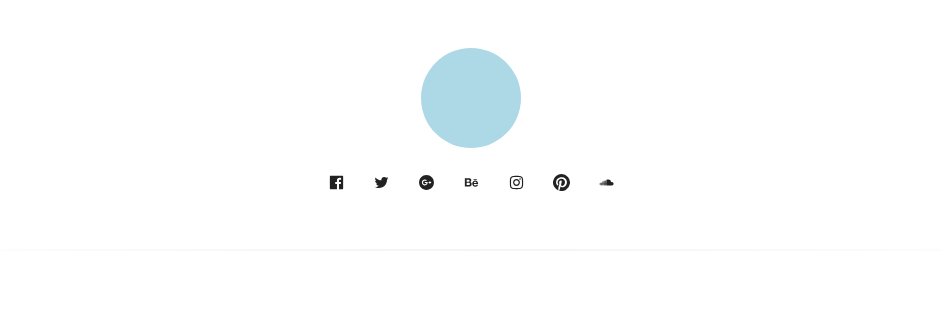
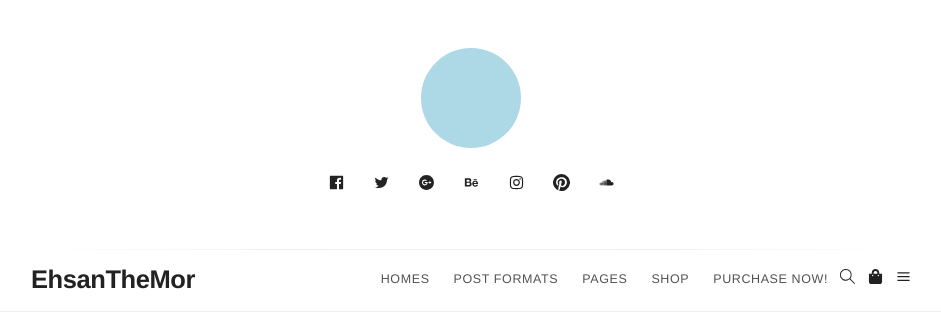
Before and after one commit to EhsanTheMor/blog, a React (Vite) app: page / in a window 1280 px wide. Shown: the top 328 px of the page, without its empty margins (169-1110 px from the left). Built offline with nearby package versions, Linux system fonts and the light colour scheme.

Commit message:
The dot under the navbar completed

```diff
--- /dev/null
+++ b/src/components/NavbarMenu.tsx
@@ -0,0 +1,94 @@
+import '../style/NavbarMenu.css'
+import { SlMagnifier } from 'react-icons/sl'
+import { FaShoppingBag } from 'react-icons/fa'
+import { FiMenu } from 'react-icons/fi'
+import { useRef } from 'react'
+
+export default function NavbarMenu() {
+     const ulSpanElement = useRef<HTMLSpanElement>(null);
+
+     const hoverEffect = (e: React.MouseEvent<HTMLLIElement>) => {
+          const hoverElementXMiddle = e.currentTarget.offsetLeft + e.currentTarget.offsetWidth / 2;
+          const hoverElementYBottom = e.currentTarget.offsetTop + e.currentTarget.offsetHeight;
+
+          const x = hoverElementXMiddle;
+          const y = hoverElementYBottom;
+
+          if (!ulSpanElement) return
+
+          (ulSpanElement.current as HTMLSpanElement).style.top = `${y - 3}px`;
+          (ulSpanElement.current as HTMLSpanElement).style.left = `${x}px`;
+          ulSpanElement.current?.classList.add('show');
+     }
+
+     const leaveEffect = () => {
+          ulSpanElement.current?.classList.remove('show')
+     }
+
+     return (
+          <>
+               <div className="container">
+                    <nav>
+                         <h1 className="logo_navbar">
+                              <a className='logo_navbar-link' href="#">
+                                   EhsanTheMor
+                              </a>
+                         </h1>
+
+                         <div className='lists_container'>
+                              <ul className='list_navbar' onMouseLeave={leaveEffect}>
+                                   <li
+                                        // onMouseLeave={leaveEffect}
+                                        onMouseEnter={hoverEffect}
+                                        className='list_navbar-item'
+                                   >HOMES</li>
+                                   <li
+                                        // onMouseLeave={leaveEffect}
+                                        onMouseEnter={hoverEffect}
+                                        className='list_navbar-item'
+                                   >POST FORMATS</li>
+                                   <li
+                                        // onMouseLeave={leaveEffect}
+                                        onMouseEnter={hoverEffect}
+                                        className='list_navbar-item'
+                                   >PAGES</li>
+                                   <li
+                                        // onMouseLeave={leaveEffect}
+                                        onMouseEnter={hoverEffect}
+                                        className='list_navbar-item'
+                                   >SHOP</li>
+                                   <li
+                                        // onMouseLeave={leaveEffect}
+                                        onMouseEnter={hoverEffect}
+                                        className='list_navbar-item'
+                                   >PURCHASE NOW!</li>
+                              </ul>
+                              <ul className='list_navbar'>
+                                   <li className='
+                                   list_navbar-item
+                                   list_navbar-item-icon
+                                   list_navbar-item-icon-magnifier'
+                                   >
+                                        <SlMagnifier />
+                                   </li>
+                                   <li className='
+                                   list_navbar-item
+                                   list_navbar-item-icon'
+                                   >
+                                        <FaShoppingBag />
+                                   </li>
+                                   <li className='
+                                   list_navbar-item
+                                   list_navbar-item-icon'
+                                   >
+                                        <FiMenu />
+                                   </li>
+                              </ul>
+                              <span className='list_navbar-span' ref={ulSpanElement}></span>
+                         </div>
+                    </nav>
+               </div>
+               <div className="full_divider"></div>
+          </>
+     )
+}
--- a/src/pages/LandingPage.tsx
+++ b/src/pages/LandingPage.tsx
@@ -5,6 +5,7 @@ export default function LandingPage() {
      return (
           <>
                <HeroSection />
+               <NavbarMenu />
           </>
      )
 }
--- a/src/style/App.css
+++ b/src/style/App.css
@@ -0,0 +1,8 @@
+body{
+     font-family: "Helvetica Neue", Helvetica, Arial, sans-serif;
+     font-size: 17px;
+     line-height: 1.7em;
+     letter-spacing: -0.025em;
+     color: #222;
+     visibility: visible !important;
+}
--- a/src/style/HeroSection.css
+++ b/src/style/HeroSection.css
@@ -30,8 +30,9 @@
 }
 
 .divider{
-     height: 2px;
-     background: linear-gradient(to right, rgba(128, 128, 128, 0), #f4f4f4, rgba(128, 128, 128, 0));
+     height: 1px;
+     background:
+     linear-gradient(to right,#FFF 0%,#eeeeee 35%,#eeeeee 65%,#FFF 100%);
 
      width: 100%;
 }
--- /dev/null
+++ b/src/style/NavbarMenu.css
@@ -0,0 +1,86 @@
+nav{
+     display: flex;
+     align-items: center;
+     justify-content: space-between;
+
+     padding: 8px 0 10px 0;
+}
+
+.logo_navbar{
+     color: #222;
+}
+
+.logo_navbar-link{
+     color: #222;
+     text-decoration: none;
+}
+
+.lists_container{
+     position: relative;
+     display: flex;
+}
+
+.list_navbar{
+     display: flex;
+     list-style: none;
+}
+
+.list_navbar-item{
+     color: #525252;
+     font-size: 12.5px;
+     letter-spacing: 0.6px;
+     text-transform: uppercase;
+     position: relative;
+
+     padding: 7px 12px;
+
+     transition: all ease-in 0.3s;
+}
+
+.list_navbar-item:hover{
+     cursor: pointer;
+     color: #222;
+}
+
+.list_navbar-item-icon{
+     color: #222;
+
+     font-weight: 900;
+     font-size: 15px;
+
+     margin-left: 13px;
+     margin-right: 0;
+
+     padding-right: 0;
+     padding-left: 0;
+}
+
+.list_navbar-item-icon-magnifier{
+     margin-left: 0;
+}
+
+.full_divider{
+     width: 100%;
+     height: 0.8px;
+     background: #eee;
+}
+
+.list_navbar-span{
+     width: 4px;
+     height: 4px;
+     border-radius: 50%;
+     position: absolute;
+     display: none;
+
+     opacity: 0;
+     visibility: hidden;
+     transition: all ease-in 0.3s;
+
+     background-color: #222;
+}
+
+.show{
+     opacity: 1;
+     visibility: visible;
+     display: inline;
+}
--- a/src/style/index.css
+++ b/src/style/index.css
@@ -3,3 +3,8 @@
   padding: 0;
   box-sizing: border-box;
 }
+
+.container {
+  width: 880px;
+  margin: auto;
+}
```
